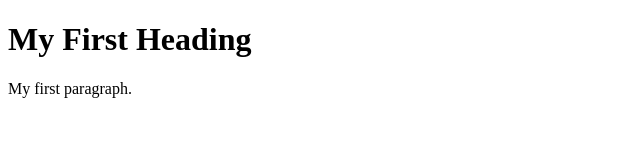
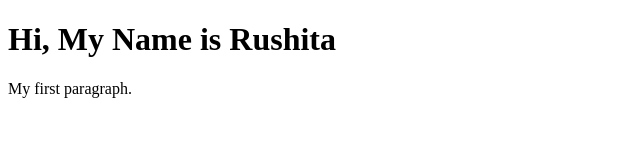
Before and after one commit to Rushita-192/MyFirstRepo, a plain HTML site: page index.html in a window 1280 px wide. Shown: the whole page, without its empty margins (0-640 px from the left). Drawn offline with Linux system fonts and the light colour scheme.

Commit message:
Update index.html

```diff
--- a/index.html
+++ b/index.html
@@ -2,7 +2,7 @@
 <html>
 <body>
 
-<h1>My First Heading</h1>
+<h1>Hi, My Name is Rushita</h1>
 <p>My first paragraph.</p>
 
 </body>
```
